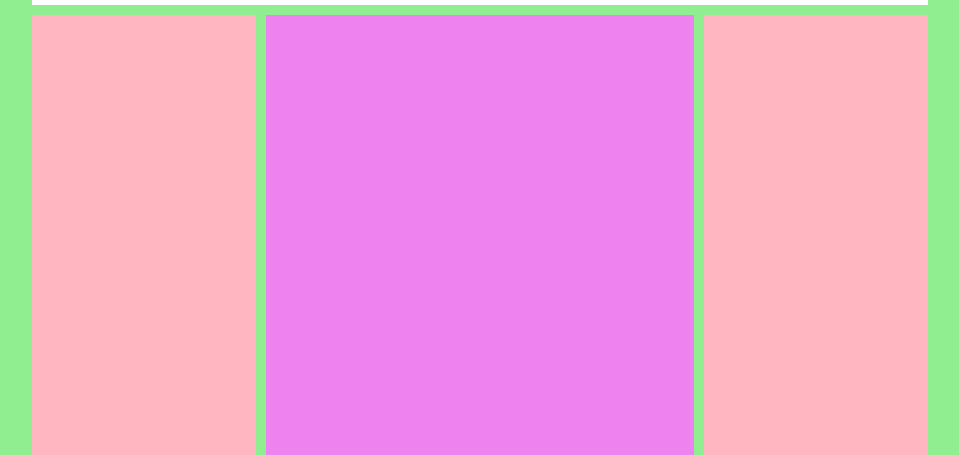
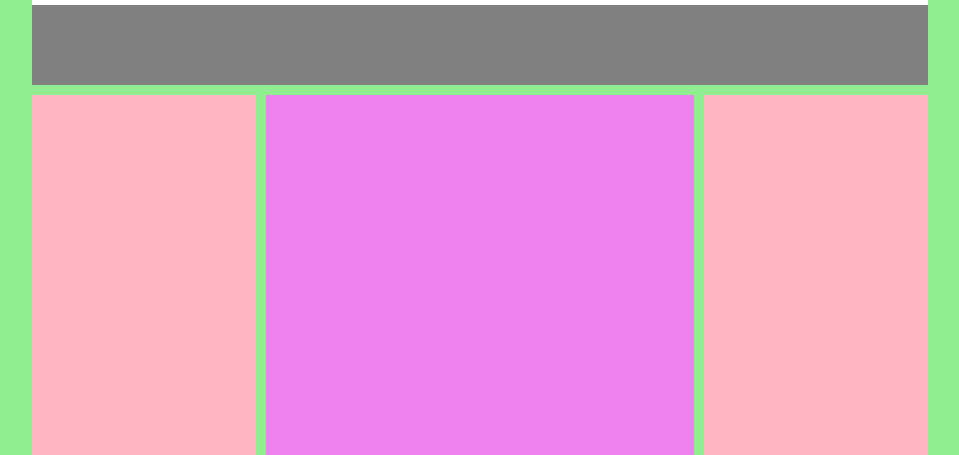
Before and after one commit to luca-marconi/htmlcss-struttura-wp, a plain HTML site: page index.html in a window 1280 px wide. Shown: the part 345-800 px from the top of the page, without its empty margins (160-1119 px from the left). Drawn offline with Linux system fonts and the light colour scheme; grey boxes are pictures that could not be loaded.

Commit message:
inserimento barra nav

```diff
--- a/css/style.css
+++ b/css/style.css
@@ -90,3 +90,9 @@ main {
     transform: translate(-50%,-50%);
     font-size: 25px;
 }
+
+.nav {
+    width: 100%;
+    height: 80px;
+    background-color: grey;
+}
--- a/index.html
+++ b/index.html
@@ -13,8 +13,8 @@
                         <div class="title">NATURAL</div>
                     </div>
                     <div class="subtitle">ANOTHER BEATIFUL ORGANIC THEME</div>
-
                 </div>
+                <div class="nav"></div>
             </header>
                 <div class="clearfix">
                     <div class="aside"></div>
```
